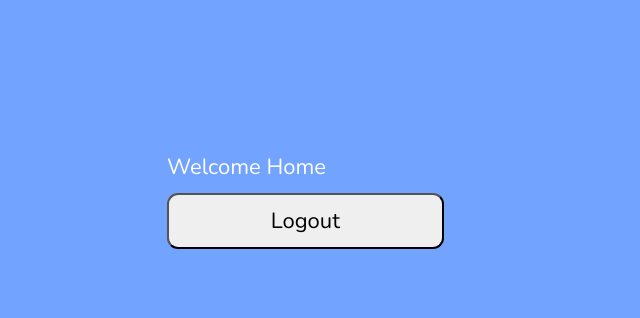
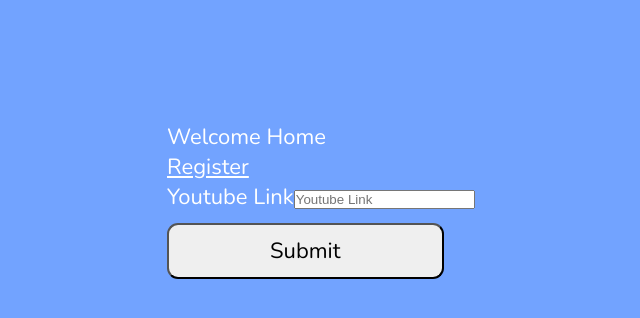
Before and after one commit to acm-projects/DoThatDance, a React (Create React App) app in the folder my-app/: page / in a window 1280 px wide. Shown: the top 318 px of the page, without its empty margins (53-693 px from the left). Built offline with nearby package versions, Linux system fonts and the light colour scheme.

Commit message:
Set up firestore, youtube link function + history

```diff
--- a/my-app/src/components/Home.js
+++ b/my-app/src/components/Home.js
@@ -1,12 +1,19 @@
-import React from "react";
+import React, { useState, useRef } from "react";
 import { signOut } from "firebase/auth";
-import { auth } from "../firebase";
-import { useNavigate } from "react-router-dom";
+import { db, auth } from "../firebase";
+import { NavLink, useNavigate } from "react-router-dom";
+import { doc, updateDoc, getDoc} from "firebase/firestore";
 
 const Home = () => {
+
+  const [videoLink, setVideoLink] = useState("");
+  const inputRef = useRef(null);
+
   const navigate = useNavigate();
+  const user = auth.currentUser;
 
-  const handleLogout = () => {
+
+  const handleLogout = async () => {
     signOut(auth)
       .then(() => {
         // Sign-out successful.
@@ -19,13 +26,58 @@ const Home = () => {
       });
   };
 
+  const handleYoutubeLink = async (id, link) => {
+      inputRef.current.value = "";
+      if(link == null) {
+        console.log("Please enter a Youtube Link");
+      } else if(auth.currentUser) {
+        // retrieve existing history
+        const userRef = doc(db, "users", id);
+        const userDoc = await getDoc(userRef);
+        const history = userDoc.data().history;
+
+        // Add Youtube Link to database
+        await updateDoc(doc(db, "users", id), { history: [...history, link] });
+      }
+  }
+
+  const userNotLoggedIn = () => {
+      // Temporary message, need to replace later with actual action
+      console.log("Please login to add Youtube Link");
+  }
+
+
   return (
     <>
       <nav>
         <p>Welcome Home</p>
 
         <div>
-          <button onClick={handleLogout}>Logout</button>
+          {/* Logout Button if logged in */}
+          {user ? <button onClick={handleLogout}>Logout</button> : null}
+          <p>
+            {!user ?
+              <NavLink to="/register">
+              Register
+              </NavLink>
+            : null}
+          </p>
+        </div>
+        <div>
+          {/* Youtube Link */}
+          <label>Youtube Link</label>
+          <input
+            id="youtube-link"
+            name="youtube-link"
+            type="url"
+            placeholder="Youtube Link"
+            required
+            ref={inputRef}
+            onChange={(e) => setVideoLink(e.target.value)}
+          />
+          <button onClick={!user ? userNotLoggedIn : () => handleYoutubeLink(user.uid, videoLink)}>
+            Submit
+          </button>
         </div>
       </nav>
     </>
--- a/my-app/src/components/Register.js
+++ b/my-app/src/components/Register.js
@@ -2,12 +2,16 @@ import React, { useState } from "react";
 import { NavLink, useNavigate } from "react-router-dom";
 import { createUserWithEmailAndPassword } from "firebase/auth";
 import { auth } from "../firebase";
+import { db } from "../firebase";
+import { collection, setDoc, doc } from "firebase/firestore";
 
 const Register = () => {
   const navigate = useNavigate();
 
   const [email, setEmail] = useState("");
   const [password, setPassword] = useState("");
+
+  const usersCollectionRef = collection(db, "users");
 
   const onSubmit = async (e) => {
     e.preventDefault();
@@ -16,7 +20,9 @@ const Register = () => {
       .then((userCredential) => {
         // Signed in
         const user = userCredential.user;
+        setDoc(doc(db, "users", user.uid), {email: user.email, history: []});
         console.log(user);
+        console.log(user.email);
         console.log("Registration Successful");
         navigate("/login");
         // ...
--- a/my-app/src/firebase.js
+++ b/my-app/src/firebase.js
@@ -1,5 +1,6 @@
 import { initializeApp } from "firebase/app";
 import { getAuth } from "firebase/auth";
+import { getFirestore } from "firebase/firestore";
 
 const firebaseConfig = {
   apiKey: "AIzaSyBny6PCVgVeoYOsfgvXeJpZhC__GZGzhHE",
@@ -15,4 +16,5 @@ const firebaseConfig = {
 const app = initializeApp(firebaseConfig);
 
 export const auth = getAuth(app);
+export const db = getFirestore(app);
 export default app;
```
